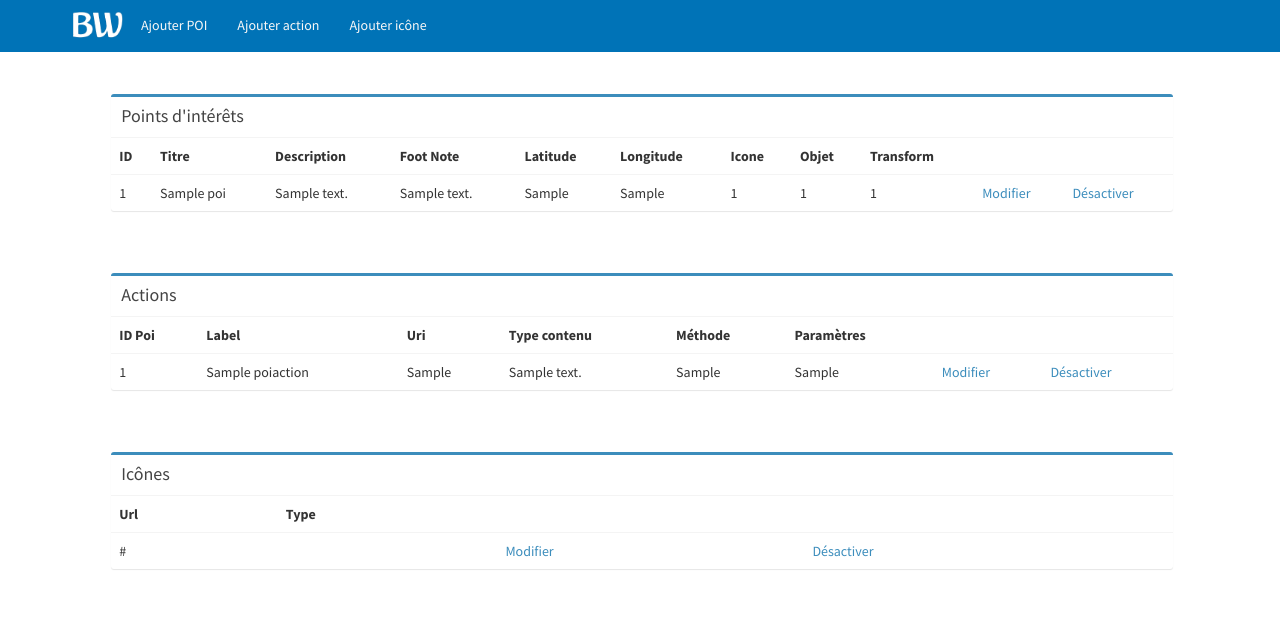
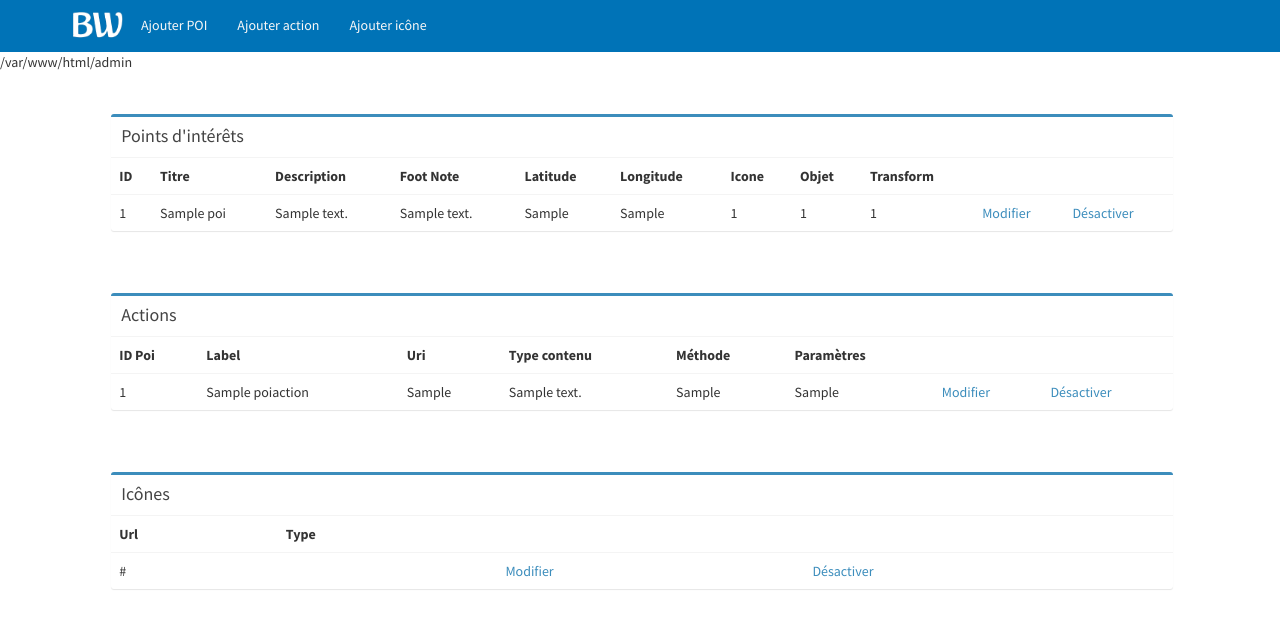
Before and after one commit to RamosBruno/layar, a PHP site: page / in a window 1280 px wide. Shown: the top 629 px of the page. Run offline with PHP 8.4, Linux system fonts and the light colour scheme; tables that the repository leaves empty or names only in its code hold one stand-in row (values such as "Sample post"); data that the repository does not hold is empty; a stand-in replaces the project's code that opens the database connection; some libraries are stand-ins or nearby versions.

Commit message:
debug liens

```diff
--- a/admin/include/function.php
+++ b/admin/include/function.php
@@ -1,7 +1,17 @@
 <?php
+$url = $_SERVER['REQUEST_URI'];
+$toto = explode('/', $url);
 
-include '../config.inc.php';
-include_once '../bddConnect.php';
+if($toto[2] != 'views'){
+
+  include '../config.inc.php';
+  include_once '../bddConnect.php';
+}else{
+  include '../../config.inc.php';
+  include_once '../../bddConnect.php';
+}
+
+echo getcwd();
 
 function getPois(){
   $db = connectDb();
--- a/admin/layout/header.php
+++ b/admin/layout/header.php
@@ -78,8 +78,8 @@
         <?php endif ?>
 				<ul class="nav navbar-nav">
           <li><a id="nav-poi" style="cursor:pointer;">Ajouter POI</a></li>
-					<li><a href="views/formaction.php?action=ajouter" id="nav-action">Ajouter action</a></li>
-					<li><a href="views/formicon.php?action=ajouter" id="nav-icon">Ajouter icône</a></li>
+					<li><a href="/admin/views/formaction.php?action=ajouter" id="nav-action">Ajouter action</a></li>
+					<li><a href="/admin/views/formicon.php?action=ajouter" id="nav-icon">Ajouter icône</a></li>
 				</ul>
 			</nav>
       <div id="confirm-icon" style="display:none;">
--- a/admin/public/js/script.js
+++ b/admin/public/js/script.js
@@ -16,10 +16,10 @@ $(document).ready(function(){
 	        modal: true,
 	        buttons: {
 		        "Oui": function() {
-		            window.location.replace("/../../views/formicon.php?action=ajouter&redirect=poi");
+		            window.location.replace("/admin/views/formicon.php?action=ajouter&redirect=poi");
 		        },
 		        "Non": function() {
-		            window.location.replace("/../../views/formpoi.php?action=ajouter");
+		            window.location.replace("/admin/views/formpoi.php?action=ajouter");
 		        }
 	        }
 	    });
```
